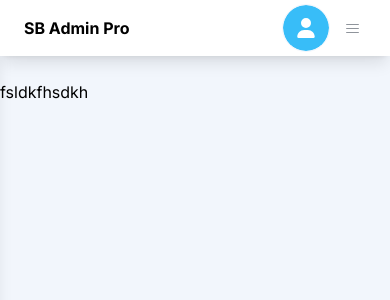
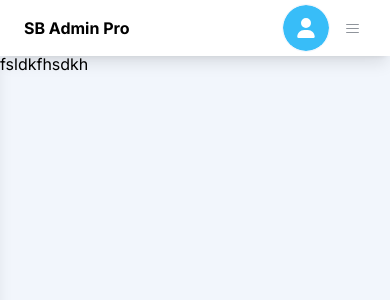
Before and after one commit to 0xe0b69e/psi-proj-2, a Next.js app: page / in a window 390 px wide. Shown: the top 300 px of the page. Built offline with nearby package versions, Linux system fonts and the light colour scheme.

Commit message:
Fixed sidenav on mobile devices

```diff
--- a/app/page.js
+++ b/app/page.js
@@ -17,8 +17,8 @@ export default function Page() {
       <Navbar toggleSideNav={onSideNavToggle} />
       <Sidenav visible={isSideNavOpen} />1
       <div className={cn(
-        "h-screen w-full bg-background pt-14 text-black transition-all",
-        isSideNavOpen && "ml-[240px]"
+        "h-full w-full bg-background pt-7 text-black transition-all",
+        isSideNavOpen && "lg:ml-[240px]"
       )}>
         fsldkfhsdkh
       </div>
--- a/components/sidenav.js
+++ b/components/sidenav.js
@@ -6,6 +6,11 @@ import { cn } from "@/lib/utils";
 
 export default function Sidenav({ visible }) {
   return (
+    <>
+      <div className={cn(
+        "w-screen h-screen absolute bg-black lg:hidden transition-colors",
+        visible ? "bg-black/50" : "bg-transparent"
+      )}/>
       <div className={cn(
         "h-screen w-[240px] bg-foreground shadow-lg pt-[85px] pl-4 text-black flex flex-col space-y-2 z-40 transition-all fixed",
         visible ? "translate-x-0" : "-translate-x-full"
@@ -18,11 +23,13 @@ export default function Sidenav({ visible }) {
           <p>fsdfsdf</p>
         </Item>
         <span className="flex-grow"/>
-      <div className="w-[calc(100% + 1rem)] h-20 bg-gray-300/25 box-border ml-[-1rem] flex flex-col justify-center pl-3">
+        <div
+          className="w-[calc(100% + 1rem)] h-20 bg-gray-300/25 box-border ml-[-1rem] flex flex-col justify-center pl-3">
           <p className="text-black/50 text-xs">Logged in as:</p>
           <p className="text-sm">TODO</p>
         </div>
       </div>
+    </>
   )
 }
 
```
Lines whose indentation alone changed are shown as unchanged.
